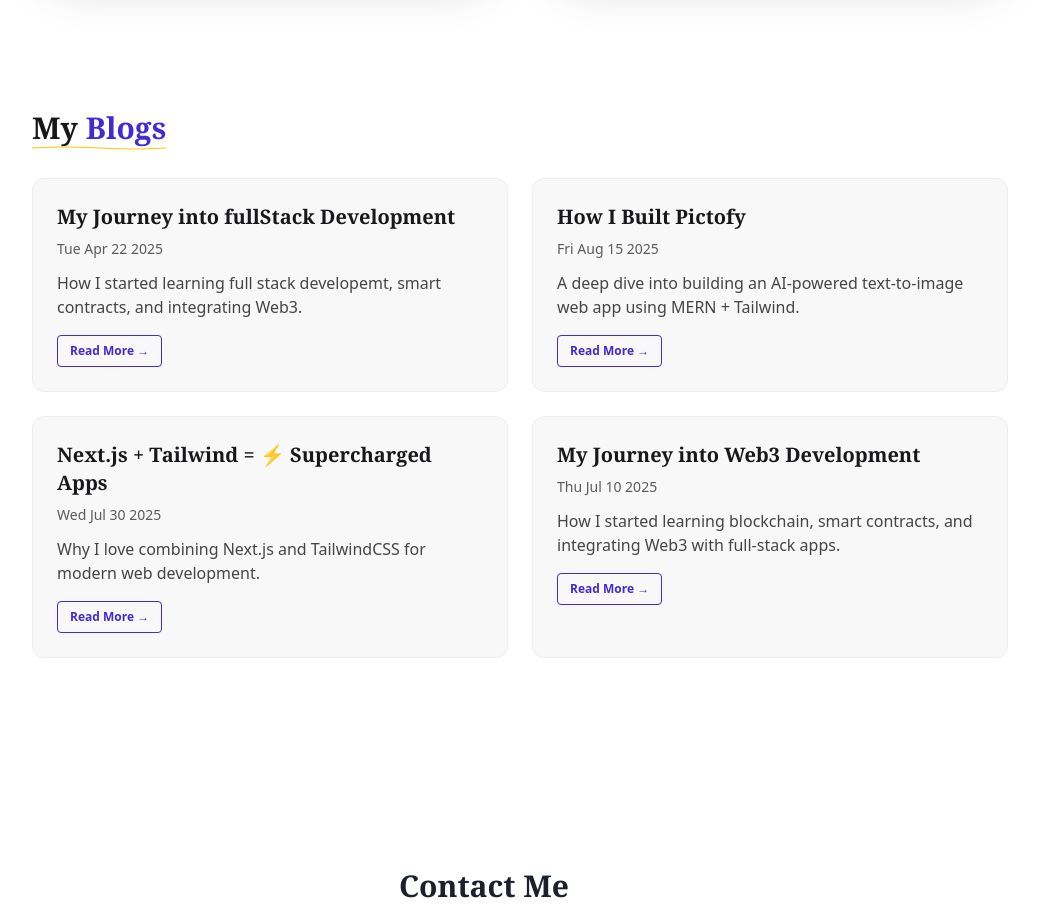
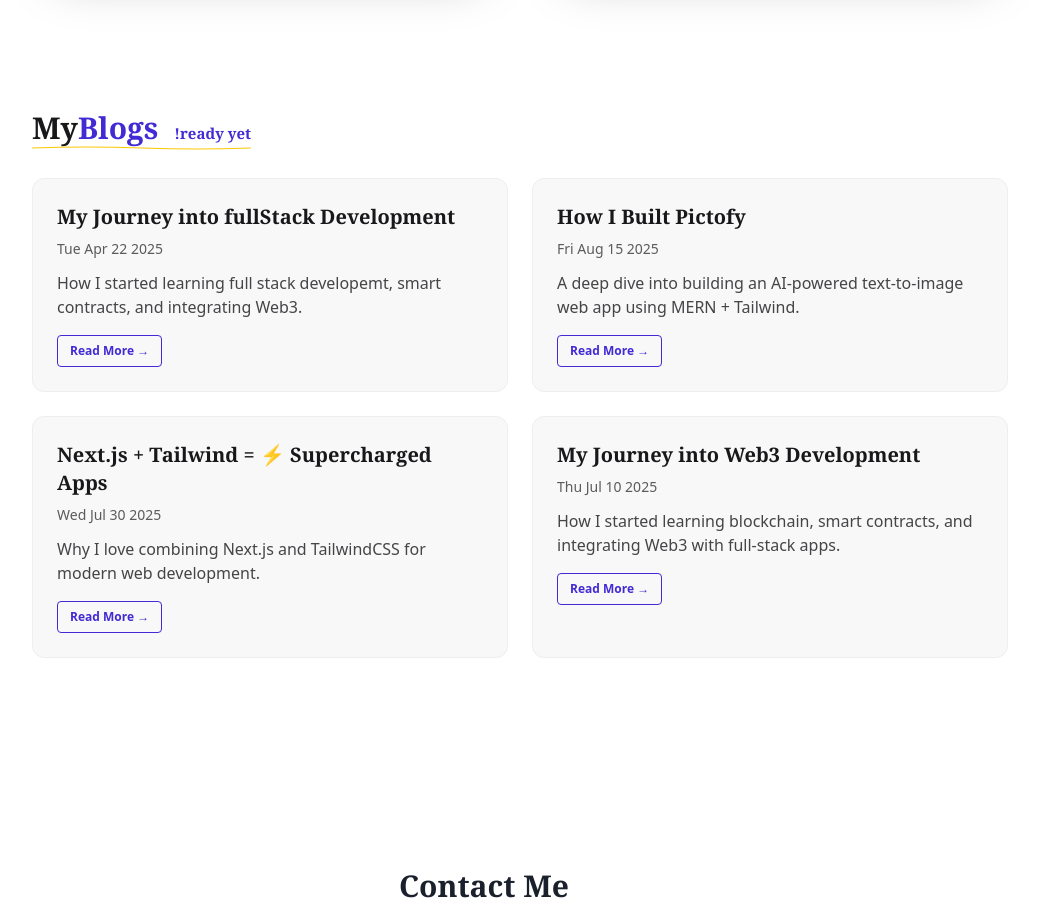
Before and after one commit to rajscriptsGH/Portfolio, a Next.js app: page / in a window 1280 px wide. Shown: the part 2520-3440 px from the top of the page, without its empty margins (156-1195 px from the left). Built offline with nearby package versions, Linux system fonts and the light colour scheme; a web font is replaced by a local one.

Commit message:
blog status updated

```diff
--- a/src/components/Blogs.tsx
+++ b/src/components/Blogs.tsx
@@ -42,9 +42,9 @@ const blogs: Blog[] = [
 const Blogs = () => {
     return (
         <div id="blog" className="max-w-5xl mx-auto px-6 py-16 lg:ml-20">
-            {/* Heading */}
             <h2 className="relative inline-block text-3xl font-bold mb-8 text-primary">
-                <span className="text-base-content">My</span> Blogs
+                <span className="text-base-content">My</span>
+                Blogs <span className="ml-2 text-[15px] font-bold">!ready yet</span>
                 <svg
                     className="absolute left-0 -bottom-1 w-full h-1 text-yellow-400"
                     viewBox="0 0 100 10"
```
